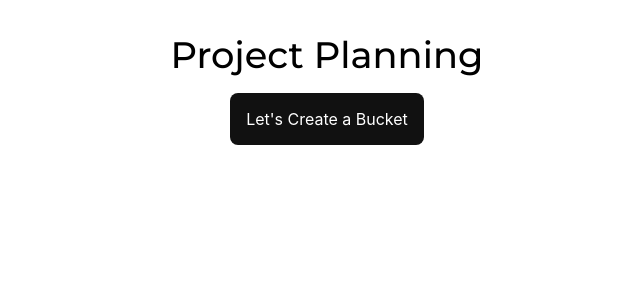
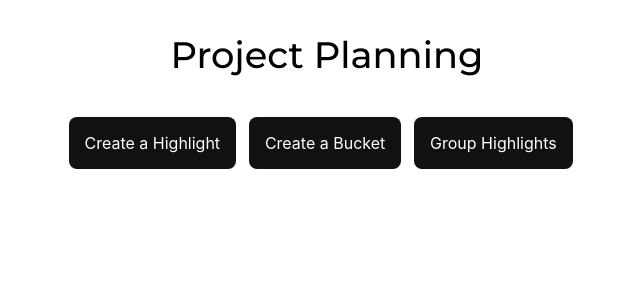
Before and after one commit to Jeevier/ProjectPlanner, a React (Create React App) app: page / in a window 1280 px wide. Shown: the top 300 px of the page, without its empty margins (313-953 px from the left). Built offline with nearby package versions, Linux system fonts and the light colour scheme.

Commit message:
bucket list added

```diff
--- a/src/App.css
+++ b/src/App.css
@@ -9,7 +9,10 @@
 .top-container__heading {
   font-size: 2.3rem;
   font-family: "Montserrat", sans-serif;
-  margin-bottom: 1rem;
+  margin-bottom: 2.5rem;
+}
+.top-container__button-container{
+  display: flex;
 }
 .top-container__button {
   background-color: #111;
@@ -17,4 +20,5 @@
   border-radius: 8px;
   color: #fff;
   cursor: pointer;
+  margin-right: 0.8rem;
 }
--- a/src/App.js
+++ b/src/App.js
@@ -22,6 +22,8 @@ const style = {
 
 function App() {
   const [buckets, setBuckets] = useState([]);
+  const [bucketList, setBucketList] = useState([]);
+  const [isGroupView, setIsGroupView] = useState(false);
   const [isAddModal, setIsAddModal] = useState(false);
   const onDragEnd = (result) => {
     const { destination, source } = result;
@@ -47,18 +49,38 @@ function App() {
 
     setBuckets((prev) => [...prev]);
   };
+  console.log(buckets)
+  console.log(bucketList)
   return (
     <DragDropContext onDragEnd={onDragEnd}>
       <div>
         <div className="top-container">
           <div className="top-container__heading">Project Planning</div>
+          <div className="top-container__button-container">
             <div
               className="top-container__button"
               onClick={() => {
                 setIsAddModal(true);
               }}
             >
-            Let's Create a Bucket
+            Create a Highlight
+            </div>
+            <div
+              className="top-container__button"
+              onClick={() => {
+                setIsAddModal(true);
+              }}
+            >
+            Create a Bucket
+            </div>
+            <div
+              className="top-container__button"
+              onClick={() => {
+                setIsAddModal(true);
+              }}
+            >
+              {isGroupView ? "UnGroup Highlights" : "Group Highlights"}
+            </div>
           </div>
         </div>
         <Modal
@@ -71,6 +93,7 @@ function App() {
             <BucketModal
               setBuckets={setBuckets}
               setIsAddModal={setIsAddModal}
+              setBucketList={setBucketList}
             />
           </Box>
         </Modal>
@@ -84,6 +107,8 @@ function App() {
                 _id={bucket._id}
                 setBuckets={setBuckets}
                 buckets={buckets}
+                setBucketList={setBucketList}
+                bucketList={bucketList}
               />
             );
           })}
--- a/src/components/Bucket.js
+++ b/src/components/Bucket.js
@@ -20,7 +20,7 @@ const style = {
   p: 4,
 };
 
-const Bucket = ({ name, highlights, _id, setBuckets, buckets }) => {
+const Bucket = ({ name, highlights, _id, setBuckets, buckets , setBucketList,bucketList}) => {
   const [isEditModal, setIsEditModal] = useState(false);
 
   return (
@@ -51,6 +51,8 @@ const Bucket = ({ name, highlights, _id, setBuckets, buckets }) => {
               _id={_id}
               buckets={buckets}
               setIsEditModal={setIsEditModal}
+              setBucketList={setBucketList}
+              bucketList={bucketList}
             ></EditModal>
           </Box>
         </Modal>
--- a/src/components/BucketModal.js
+++ b/src/components/BucketModal.js
@@ -3,7 +3,7 @@ import TextField from "@mui/material/TextField";
 import Button from "@mui/material/Button";
 import { v4 as uuidv4 } from "uuid";
 import "./style.css";
-const BucketModal = ({ setBuckets, setIsAddModal }) => {
+const BucketModal = ({ setBuckets, setIsAddModal,setBucketList }) => {
   const bucketName = useRef(null);
   const newHighlights = useRef(null);
 
@@ -17,17 +17,26 @@ const BucketModal = ({ setBuckets, setIsAddModal }) => {
     const finalHighlights = cleanedHighlights.map((ele) => {
       return { _id: uuidv4(), hName: ele };
     });
-    console.log(finalHighlights);
+    const newId=uuidv4();
     setBuckets((prev) => {
       return [
         ...prev,
         {
-          _id: uuidv4(),
+          _id: newId,
           name: bucketName.current.value,
           highlights: finalHighlights,
         },
       ];
     });
+    setBucketList((prev)=>{
+      return [
+        ...prev,
+        {
+          _id: newId,
+          name: bucketName.current.value,
+        },
+      ];
+    })
     setIsAddModal(false);
   };
   return (
--- a/src/components/EditModal.js
+++ b/src/components/EditModal.js
@@ -3,7 +3,15 @@ import TextField from "@mui/material/TextField";
 import Button from "@mui/material/Button";
 import { v4 as uuidv4 } from "uuid";
 import "./style.css";
-const BucketModal = ({ setBuckets, name, _id, buckets, setIsEditModal }) => {
+const BucketModal = ({
+  setBuckets,
+  name,
+  _id,
+  buckets,
+  setIsEditModal,
+  setBucketList,
+  bucketList,
+}) => {
   const bucketName = useRef(null);
   const newHighlights = useRef(null);
 
@@ -12,28 +20,35 @@ const BucketModal = ({ setBuckets, name, _id, buckets, setIsEditModal }) => {
     const editedItem = buckets.find((bucket) => {
       return bucket._id === _id;
     });
-
+    const editedItemInList = bucketList.find((bucket) => {
+      return bucket._id === _id;
+    });
     const text = newHighlights.current.value;
     const splittedHighlights = text.split("&");
-    let finalHighlights = splittedHighlights.map((highlight) => {
-      if (highlight) {
-        return { _id: uuidv4(), hName: highlight };
-      }
-      return undefined;
+    const cleanedHighlights = splittedHighlights.filter(function (e) {
+      return e === 0 || e;
     });
-    if (finalHighlights[0] === undefined) finalHighlights = [];
+    const finalHighlights = cleanedHighlights.map((ele) => {
+      return { _id: uuidv4(), hName: ele };
+    });
 
     editedItem.name = bucketName.current.value;
+    editedItemInList.name = bucketName.current.value;
     editedItem.highlights = [...editedItem.highlights, ...finalHighlights];
     setIsEditModal(false);
     setBuckets((prev) => [...prev]);
+    setBucketList((prev) => [...prev]);
   };
   const handleDelete = () => {
-    const filteredBucktes = buckets.filter((bucket) => {
+    const filteredBuckets = buckets.filter((bucket) => {
+      return bucket._id !== _id;
+    });
+    const filteredBucketList = bucketList.filter((bucket) => {
       return bucket._id !== _id;
     });
     setIsEditModal(false);
-    setBuckets(filteredBucktes);
+    setBuckets(filteredBuckets);
+    setBucketList(filteredBucketList);
   };
   return (
     <div>
```
Lines whose indentation alone changed are shown as unchanged.
